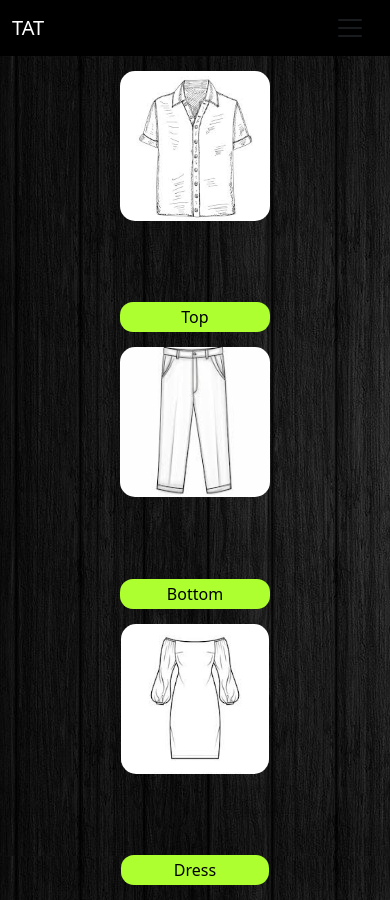
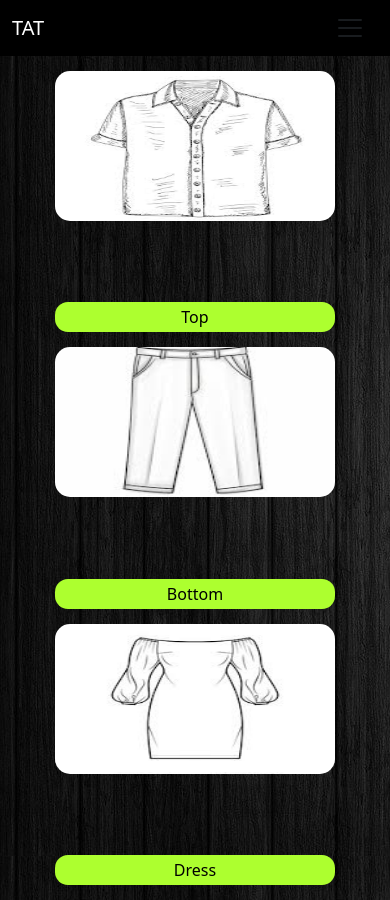
Before and after one commit to Yashrxx/TAT, a React (Create React App) app: page /TAT/measurements in a window 390 px wide. Built offline with nearby package versions, Linux system fonts and the light colour scheme; a web font is replaced by a local one.

Commit message:
new changes

```diff
--- a/src/components/About.css
+++ b/src/components/About.css
@@ -52,7 +52,7 @@
             width: 90%;
             height: 35%;
             .ci-1 {
-                margin-left: -20px;
+                margin-left: 0px;
                 width: 40%;
             }
 
--- a/src/components/Measurements.css
+++ b/src/components/Measurements.css
@@ -109,7 +109,7 @@
     .btx {
         background-color: greenyellow;
         height: 30px;
-        width: 100%;
+        width: 80%;
         text-decoration: none;
         display: flex;
         align-items: center;
@@ -120,6 +120,7 @@
 
     .box-1 {
         height: 60%;
+        width: 90%;
         /* border: 2px solid brown; */
         display: flex;
         flex-direction: column;
@@ -129,12 +130,14 @@
         img{
             /* border: 2px solid black; */
             height: 150px;
+            width: 80%;
             border-radius: 15px;
         }
     }
 
     .box-2 {
         height: 60%;
+        width: 90%;
         /* border: 2px solid brown; */
         display: flex;
         flex-direction: column;
@@ -144,7 +147,7 @@
 
         img {
             height: 150px;
-            width: 150px;
+            width: 80%;
             border-radius: 15px;
             /* border: 2px solid black; */
         }
@@ -152,6 +155,7 @@
 
     .box-3 {
         height: 60%;
+        width: 90%;
         /* border: 2px solid brown; */
         display: flex;
         flex-direction: column;
@@ -162,6 +166,7 @@
         img{
             /* border: 2px solid black; */
             height: 150px;
+            width: 80%;
             border-radius: 15px;
         }
     }
```
